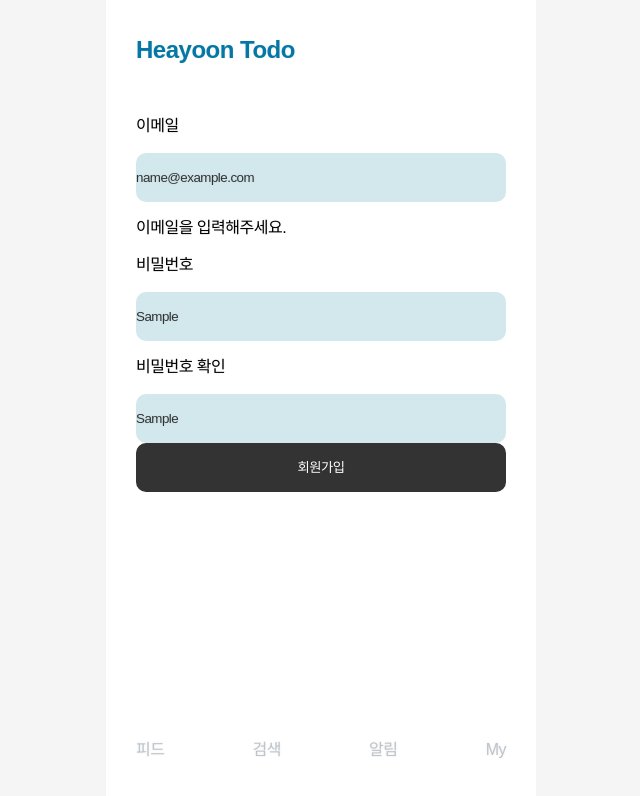
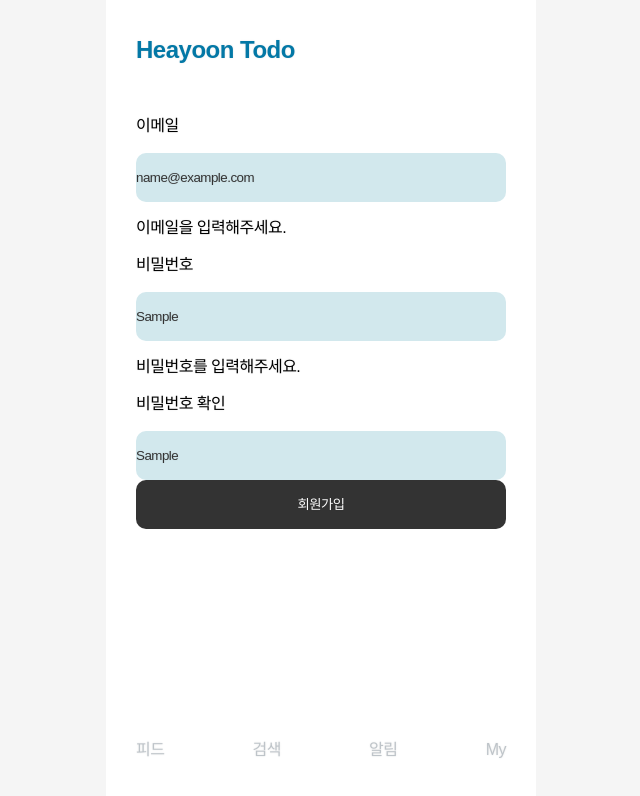
Before and after one commit to hey-yoon/Todolist, a React (Create React App) app: page /signUp in a window 1280 px wide. Both pictures are taken after typing "name@example.com", "Sample", "Sample" into the empty fields and a click on the button "회원가입". Shown: the top 796 px of the page, without its empty margins (319-959 px from the left). Built offline with nearby package versions, Linux system fonts and the light colour scheme.

Commit message:
비밀번호 부분

```diff
--- a/src/pages/signUp/SignUp.js
+++ b/src/pages/signUp/SignUp.js
@@ -53,7 +53,21 @@ const SignUp = () => {
             {/* 비밀번호 */}
             <label>
                 <p>비밀번호</p>
-                <BasicInput size={"full"} shape={"small"} variant={"blue"} color={"black"} type="text" id="password" name="password" placeholder="비밀번호를 입력하세요."/>
+                <BasicInput size={"full"} shape={"small"} variant={"blue"} color={"black"} type="text" id="password" name="password" placeholder="비밀번호를 입력하세요."
+
+                {...register("password",{
+                    required: true,
+                    pattern:{
+                        value: passwordRegex,
+                    }
+                })}
+                />
+                {errors?.password?.type === "required" && (
+                    <p>비밀번호를 입력해주세요.</p>)
+                }
+                {errors?.password?.type === "pattern" && (
+                    <p>소문자, 숫자, 특수문자 각 하나씩 포함한 8자리 이상이여야 합니다. *!@#만 사용가능</p>)
+                }
             </label>
             {/* 비밀번호 확인 */}
             <label>
```
